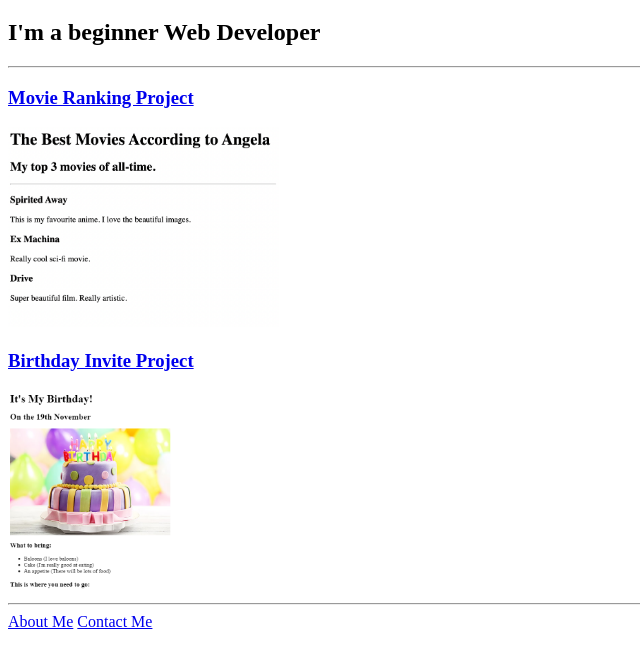
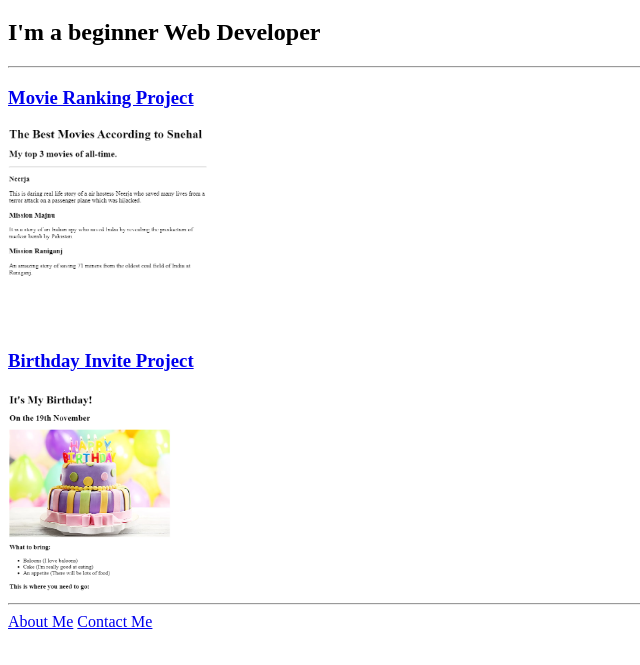
Before and after one commit to Lakshyaultimate/html-portfolio, a plain HTML site: page index.html in a window 1280 px wide. Shown: the part 61-726 px from the top of the page, without its empty margins (0-640 px from the left). Drawn offline with Linux system fonts and the light colour scheme.

Commit message:
Update index.html

```diff
--- a/index.html
+++ b/index.html
@@ -27,10 +27,10 @@ https://developer.mozilla.org/en-US/docs/Web/HTML/Element/img#attr-height -->
     <hr>
     <h3><a href="./public/movie-ranking.html">Movie Ranking Project</a></h3>
 
-    <img src="./assets/images/movie-ranking.png" alt="Movie ranking snapshot" height="200">
+    <img src="./assets/images/movie.PNG" alt="Movie ranking snapshot" height="200">
 
     <h3><a href="./public/birthday-invite.html">Birthday Invite Project</a></h3>
-    <img src="./assets/images/birthday snap.PNG" alt="Birthday project snap" height="200">
+    <img src="./assets/images/birthday.PNG" alt="Birthday project snap" height="200">
     <hr>
     <a href="./public/about.html">About Me</a>
     <a href="./public/contact.html">Contact Me</a>
```
